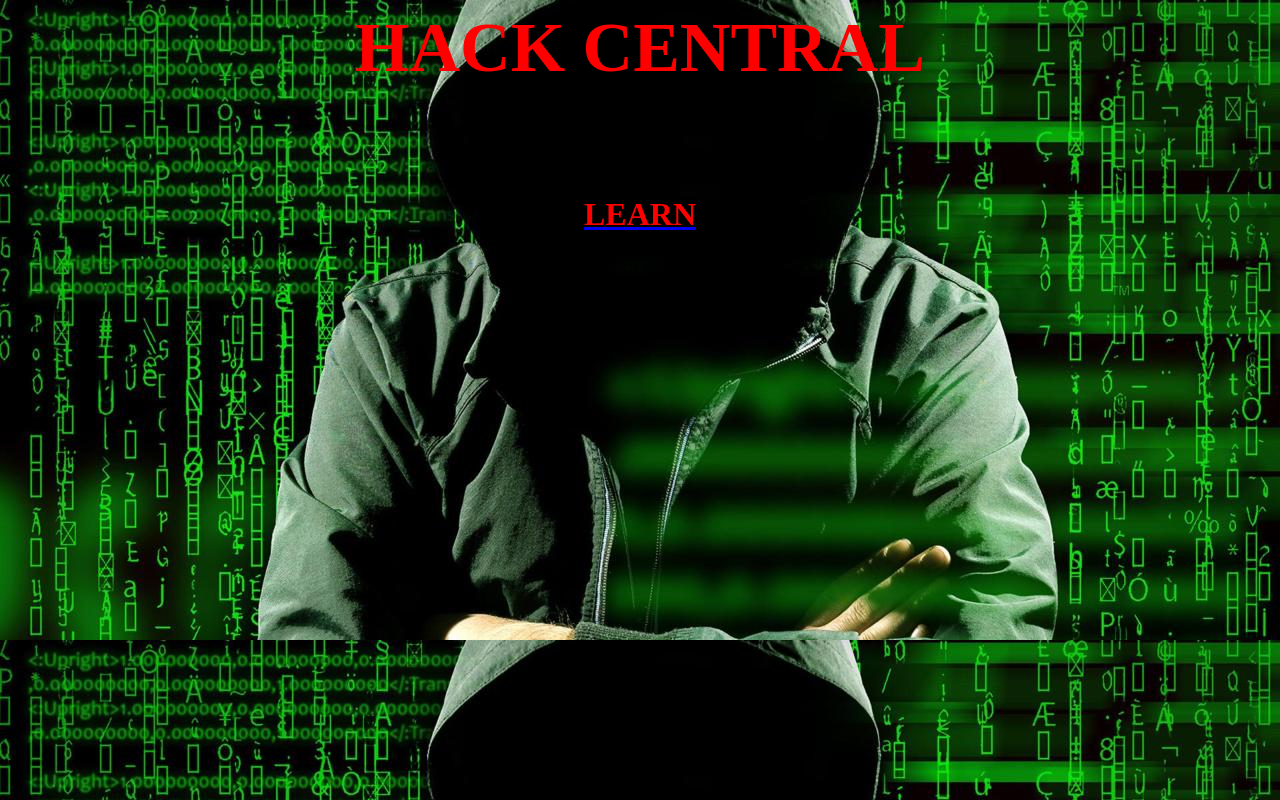
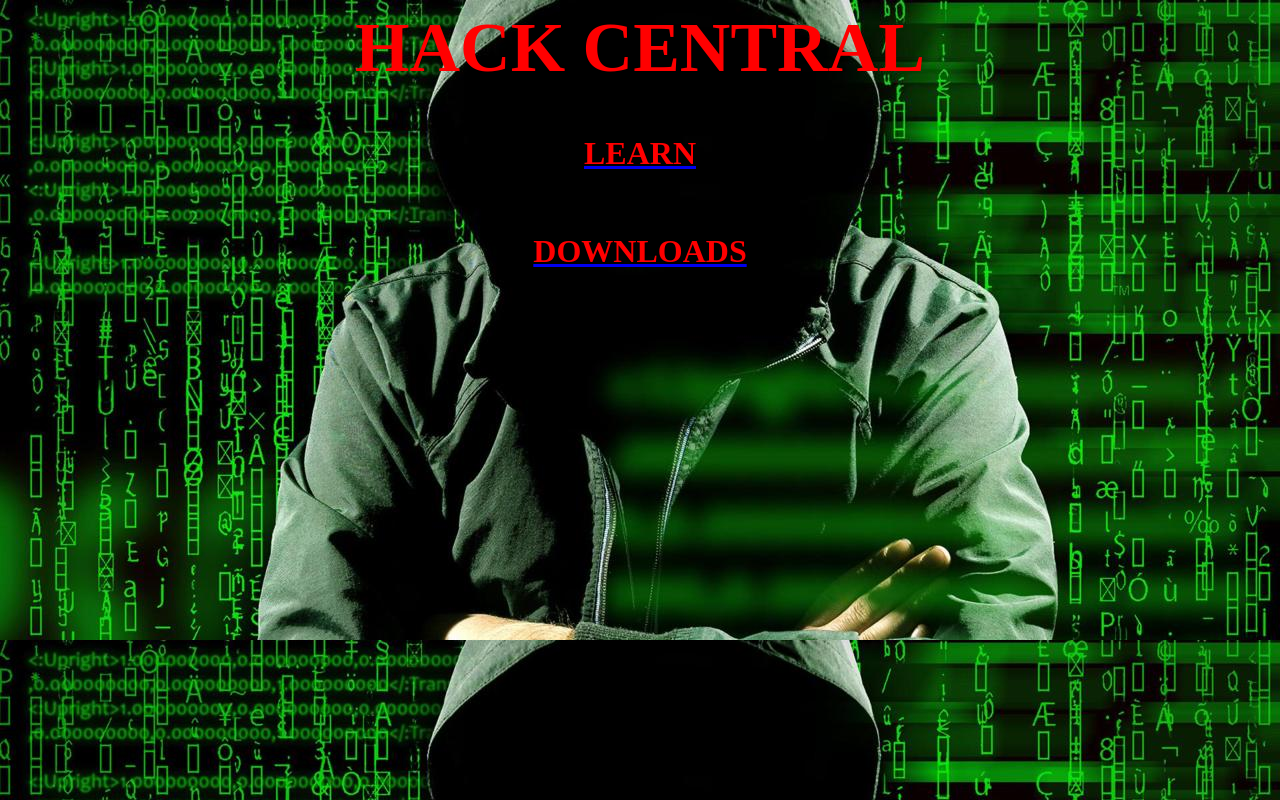
Before and after one commit to juan157/HackCentral, a plain HTML site: page index.html in a window 1280 px wide. Drawn offline with Linux system fonts and the light colour scheme.

Commit message:
downloads

```diff
--- a/index.html
+++ b/index.html
@@ -23,12 +23,13 @@ color : red;
 <div class = "container">
 <div class = "centered" size = "17">
 <h1>HACK CENTRAL</h1>
-<br>
 </div>
 </div>
 <div class = "container2">
 <div class = "centered" size = "17">
 <a href = "learn.html"><h1>LEARN</h1></a>
+<br>
+<a href = "downloads.html"><h1>DOWNLOADS</h1></a>
 </div>
 </div>
 </body>
```
Also changed, not shown: downloads.html (added, +6 -0 lines).
